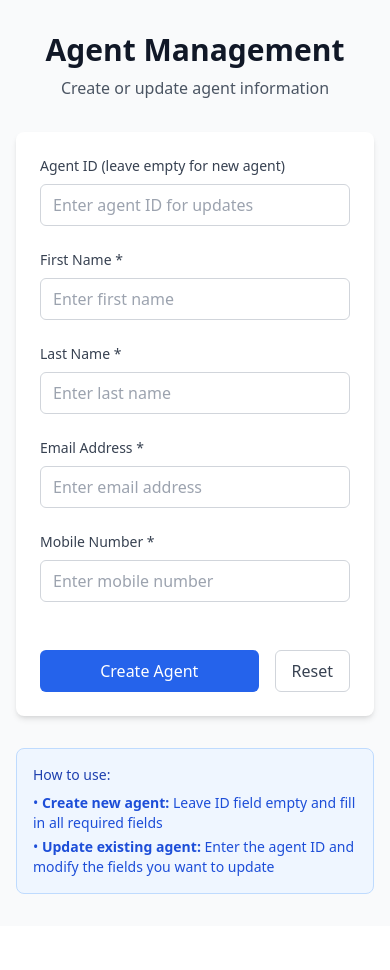
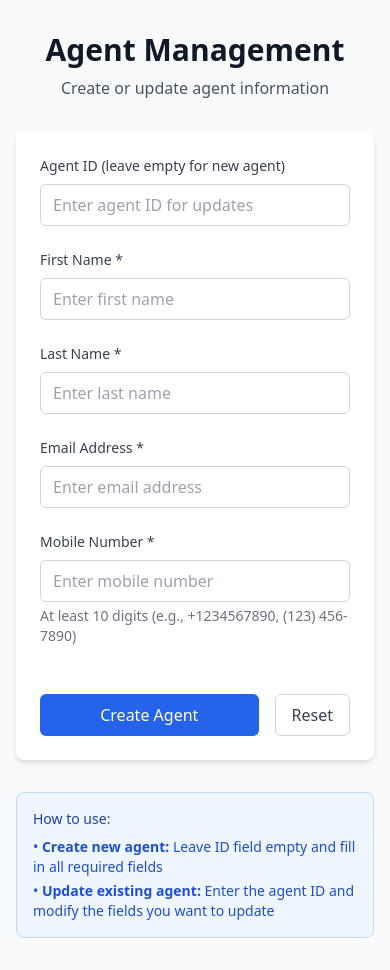
Before and after one commit to kevinjanbarluado/property-management, a Vue app in the folder client/: page / in a window 390 px wide. Before the commit the page ends 926 px from the top, so only its background shows below. Built offline with nearby package versions, Linux system fonts and the light colour scheme; no server answers.

Commit message:
fix: add missing format guidance for mobile number field

```diff
--- a/client/src/components/AgentForm.vue
+++ b/client/src/components/AgentForm.vue
@@ -126,6 +126,9 @@ const resetForm = () => {
           class="w-full px-3 py-2 border border-gray-300 rounded-md focus:outline-none focus:ring-2 focus:ring-blue-500 focus:border-transparent"
           placeholder="Enter mobile number"
         />
+        <p class="mt-1 text-sm text-gray-500">
+          At least 10 digits (e.g., +1234567890, (123) 456-7890)
+        </p>
       </div>
 
       <!-- Action Buttons -->
```
